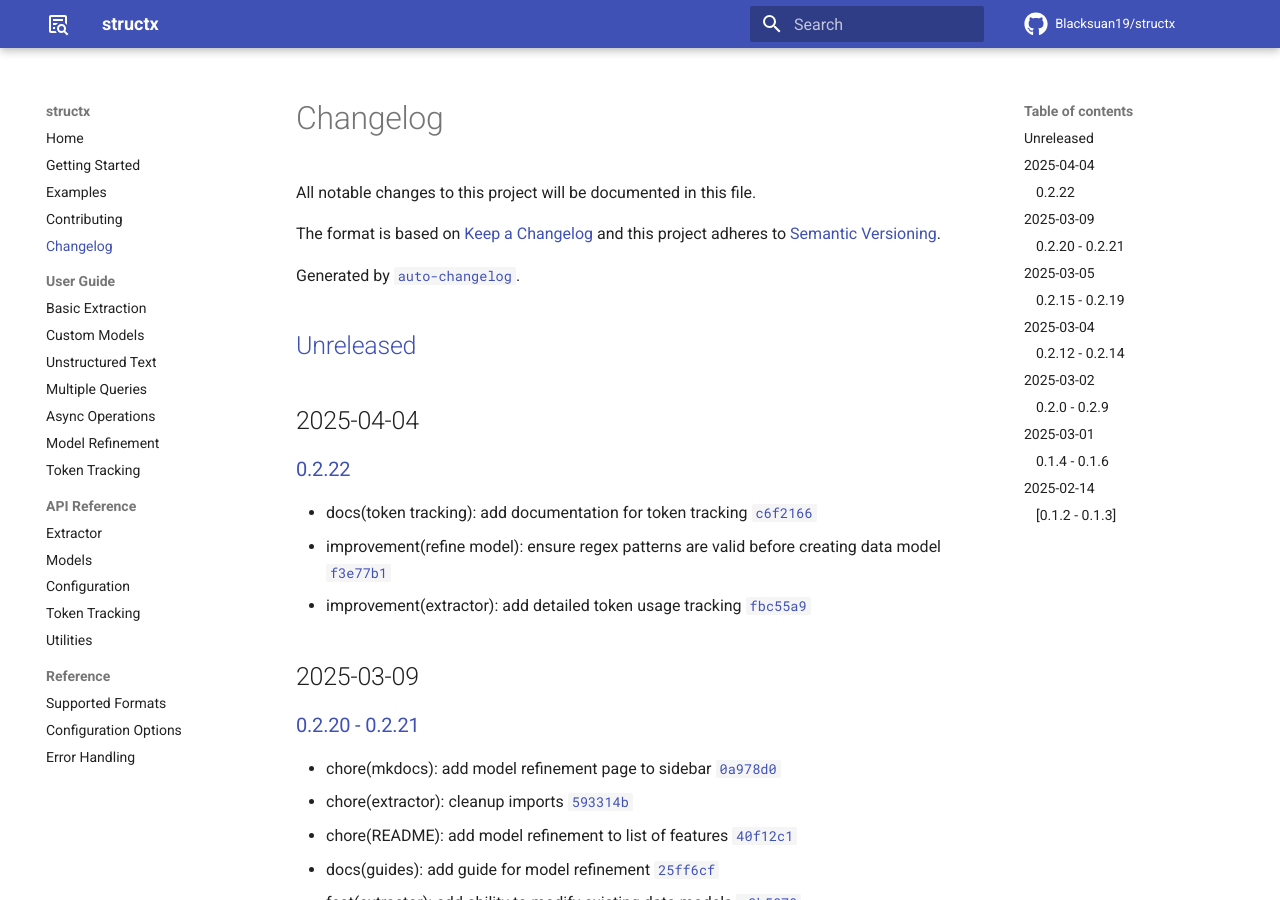
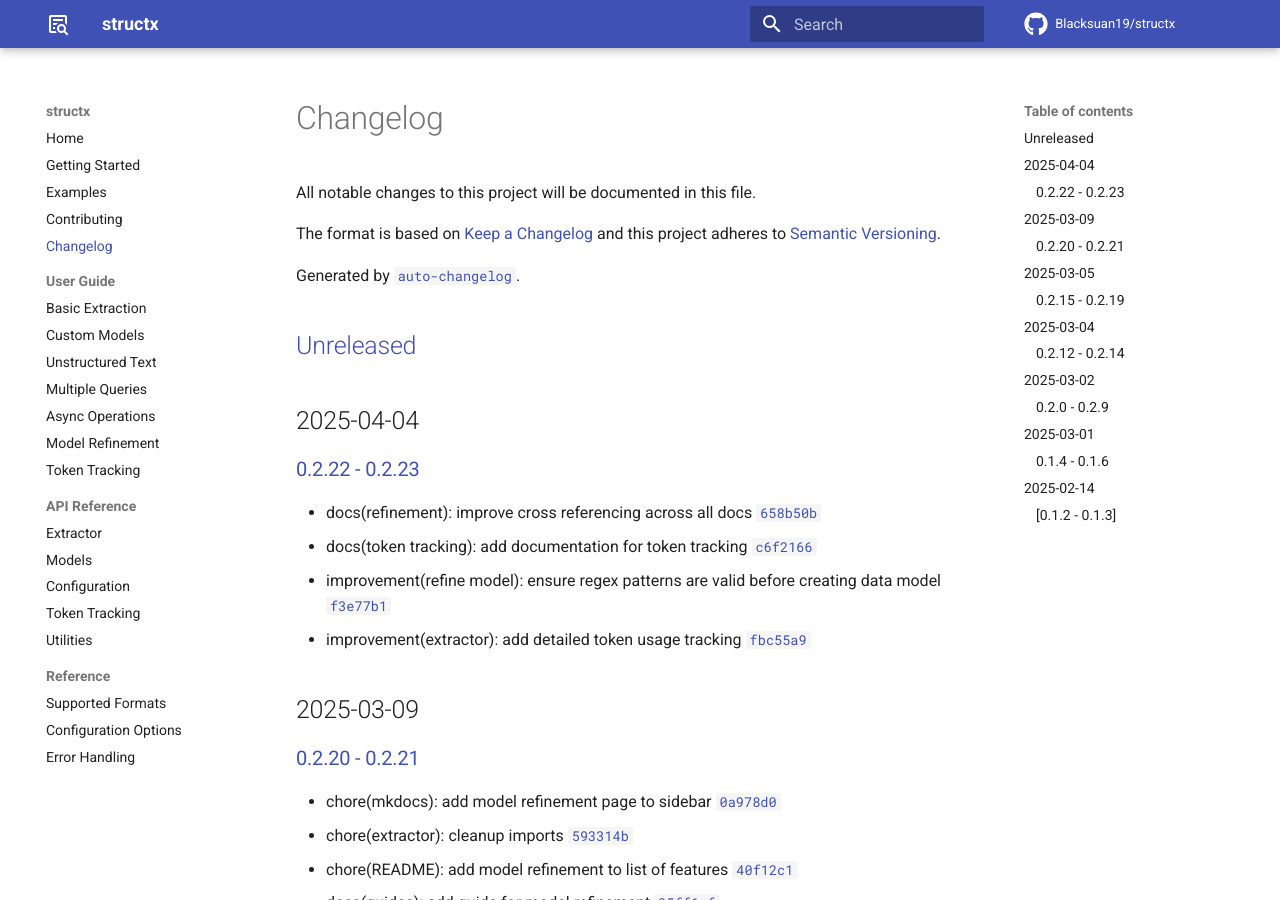
Before and after one commit to Blacksuan19/structx, an MkDocs documentation site: the page built from docs/changelog.md, in a window 1280 px wide and 900 px high. Built offline with MkDocs 1.6.1 and Material for MkDocs 9.7.7, drawn with Linux system fonts in a browser that asks for light colours; comment, search, counter and statistics services are not loaded.

Commit message:
docs(changelog): regenerate changelog for 0.2.23

```diff
--- a/docs/changelog.md
+++ b/docs/changelog.md
@@ -7,12 +7,13 @@ and this project adheres to [Semantic Versioning](https://semver.org/spec/v2.0.0
 
 Generated by [`auto-changelog`](https://github.com/CookPete/auto-changelog).
 
-## [Unreleased](https://github.com/Blacksuan19/structx/compare/0.2.22...HEAD)
+## [Unreleased](https://github.com/Blacksuan19/structx/compare/0.2.23...HEAD)
 
 ## 2025-04-04
 
-### [0.2.22](https://github.com/Blacksuan19/structx/compare/0.2.21...0.2.22)
+### [0.2.22 - 0.2.23](https://github.com/Blacksuan19/structx/compare/0.2.21...0.2.23)
 
+- docs(refinement): improve cross referencing across all docs [`658b50b`](https://github.com/Blacksuan19/structx/commit/658b50b968a9c49352f0943235b0c617ac45fd3e)
 - docs(token tracking): add documentation for token tracking [`c6f2166`](https://github.com/Blacksuan19/structx/commit/c6f2166acf69c835908f9d11698422e881ce1111)
 - improvement(refine model): ensure regex patterns are valid before creating data model [`f3e77b1`](https://github.com/Blacksuan19/structx/commit/f3e77b16339f61cfdb453d65e55c236f8eb5bb79)
 - improvement(extractor): add detailed token usage tracking [`fbc55a9`](https://github.com/Blacksuan19/structx/commit/fbc55a91f17ff005da104db3cc47a4006112dae3)
```
